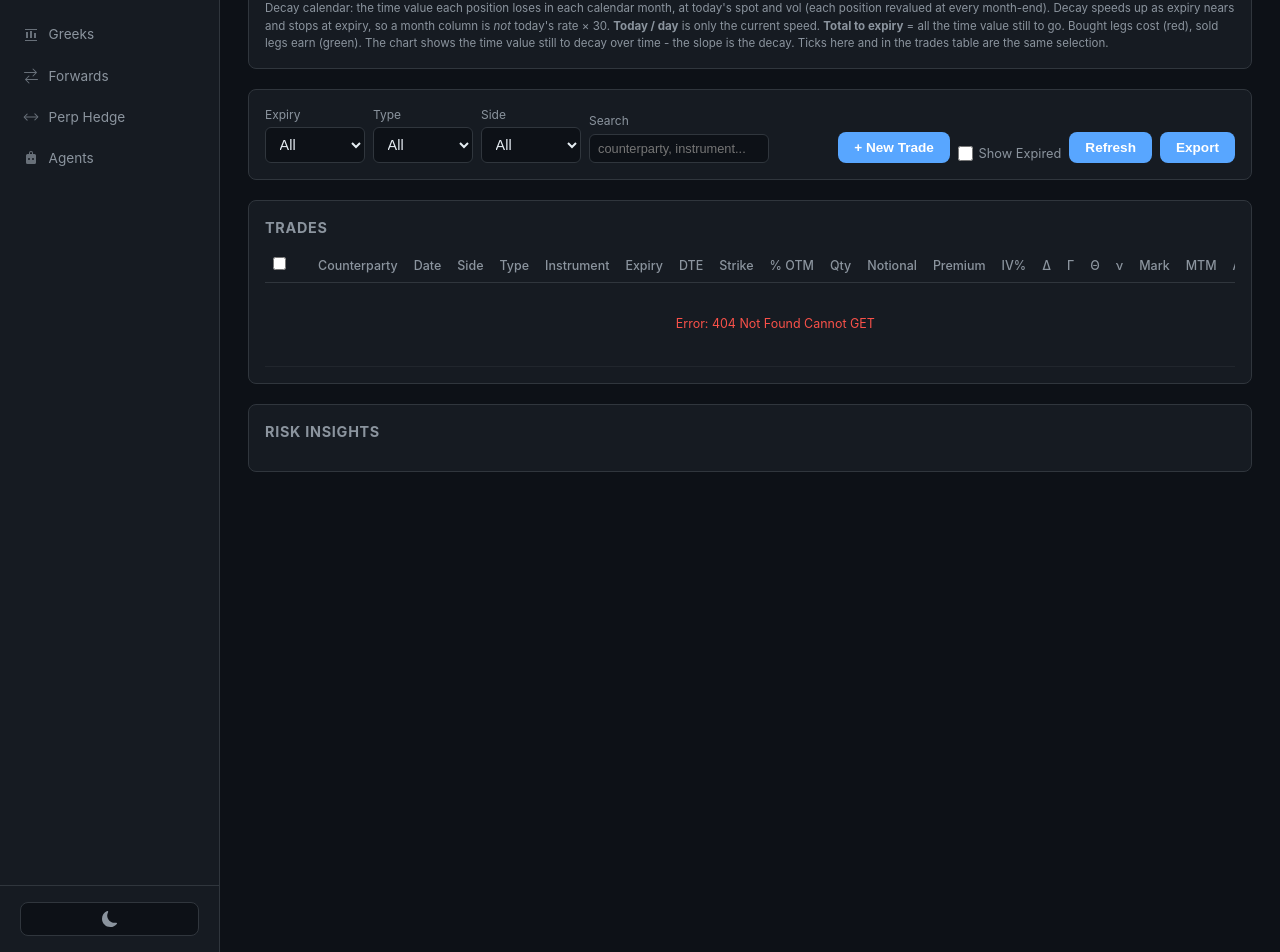
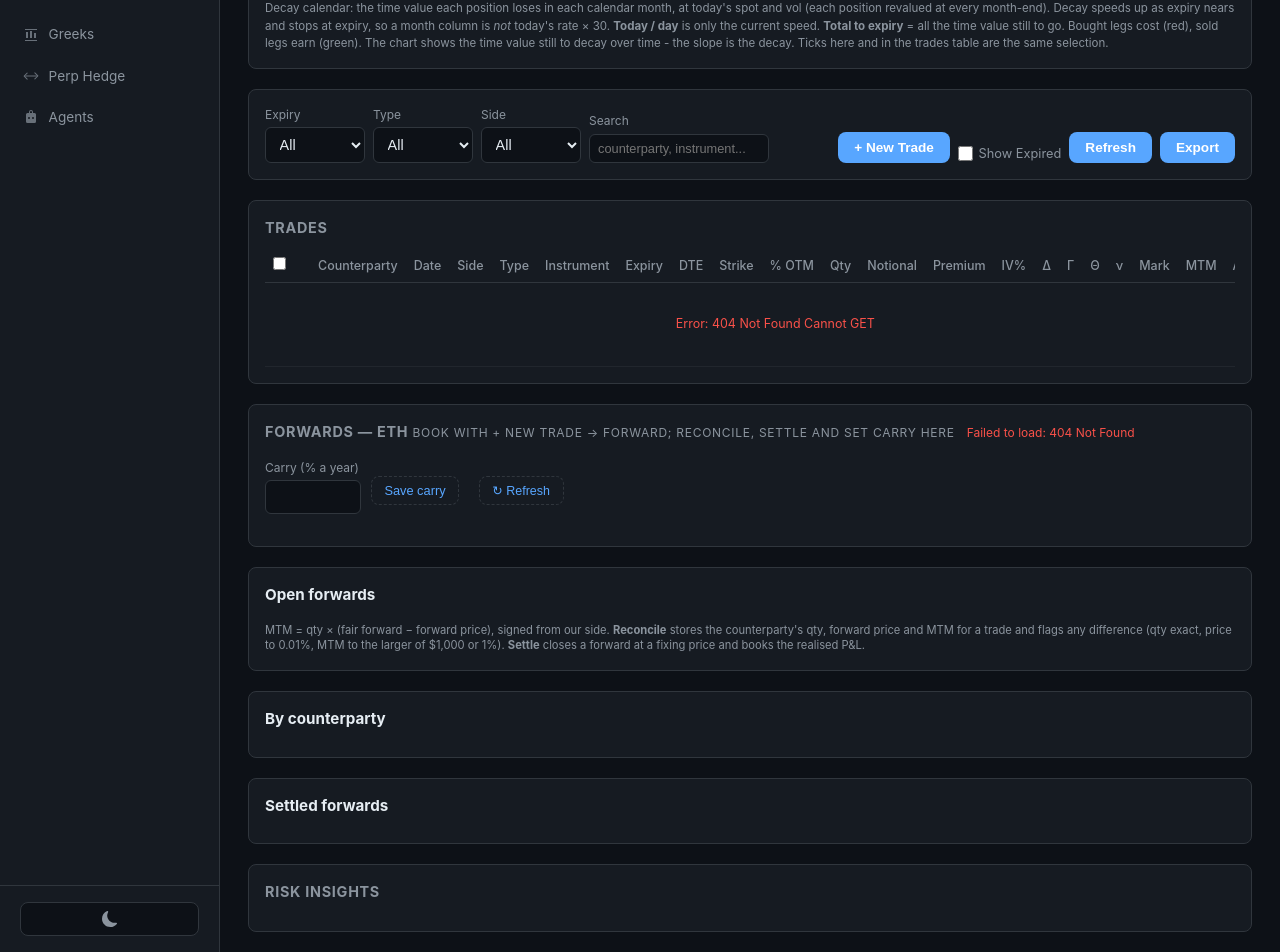
Before and after one commit to LemosPL/plgo-options, a Python web app: template src/plgo_options/web/templates/index.html in a window 1280 px wide. Shown: the part 655-1607 px from the top of the page. Run offline with Jinja, Linux system fonts and the light colour scheme; the template is opened without the code that fills it, so the values that code supplies are empty; some libraries are stand-ins or nearby versions.

Commit message:
Forwards live on the trades screen: booked in New Trade, kept in the Trades table
- New Trade gets a "Forward" preset (side, qty, forward price, ticket,
  note; Expiry reads Maturity); editing a forward reopens it there.
- Forwards are rows of the Trades table next to the options (Type
  "Forward", strike = forward price, expiry = maturity, MTM, delta), with
  Edit / Settle / Delete; the Type filter has a Forward option.
- The separate Forwards page is gone: its cards, carry, reconciliation,
  by-counterparty and settled history sit under the Trades table.
- Flowdesk's 27 Oct confirmation (sell 2,500 ETH @ 2346.5, cash-settled
  27 Nov vs Deribit 0800) is booked once at startup, keyed on its trade
  id so it is never duplicated and a delete sticks.

Co-Authored-By: Claude Opus 5.5 <noreply@anthropic.com>

```diff
--- a/src/plgo_options/data/database.py
+++ b/src/plgo_options/data/database.py
@@ -334,8 +334,10 @@ async def init_db():
     await db.execute(PERP_TRADES_SCHEMA)
     await db.execute(PERP_FUNDING_SCHEMA)
     await db.execute(COUNTERPARTY_NOTES_SCHEMA)
-    from plgo_options.data.forward_repository import ensure_tables as ensure_forward_tables
+    from plgo_options.data.forward_repository import ensure_tables as ensure_forward_tables, seed_confirmed
     await ensure_forward_tables(db)
+    if await seed_confirmed(db):
+        logger.info("Booked confirmed forwards from counterparty confirmations")
     await db.commit()
 
     # One-time seed of the ETH-book collateral allocation from the values that
--- a/src/plgo_options/web/routes/portfolio.py
+++ b/src/plgo_options/web/routes/portfolio.py
@@ -940,8 +940,8 @@ async def portfolio_pnl(asset: str = "ETH", include_expired: bool = False,
         ],
         "trades": [
             {k: t[k] for k in ("id", "counterparty", "side", "qty", "signed_qty", "forward_price",
-                               "maturity_date", "days_to_maturity", "fair_forward", "mtm", "delta",
-                               "delta_usd", "theta")}
+                               "trade_date", "maturity_date", "days_to_maturity", "fair_forward", "mtm",
+                               "delta", "delta_usd", "theta", "external_ref", "note", "recon")}
             for t in fwd_book["trades"]
         ],
     }
--- a/src/plgo_options/web/static/forwards.js
+++ b/src/plgo_options/web/static/forwards.js
@@ -84,8 +84,9 @@
   function positions() {
     const rows = book.trades.map((t) => `
       <tr class="${t.matured ? "fw-matured" : ""}">
-        <td>${t.id}</td><td>${esc(t.counterparty)}${t.external_ref || t.note
-          ? `<div class="optv3-muted" style="font-size:.7rem">${esc([t.external_ref, t.note].filter(Boolean).join(" · "))}</div>` : ""}</td>
+        <td>${t.id}</td><td title="${esc([t.external_ref, t.note].filter(Boolean).join(" · "))}">${esc(t.counterparty)}${t.external_ref || t.note
+          ? `<div class="optv3-muted fw-ref">${esc([t.external_ref ? "Ref " + t.external_ref.slice(0, 8) + (t.external_ref.length > 8 ? "…" : "") : "",
+                t.note.length > 28 ? t.note.slice(0, 28) + "…" : t.note].filter(Boolean).join(" · "))}</div>` : ""}</td>
         <td style="${t.side === "buy" ? "color:var(--green)" : "color:var(--red)"}">${t.side === "buy" ? "Buy" : "Sell"}</td>
         <td class="num">${fmt(t.qty, qtyDp())}</td>
         <td class="num">${fmt(t.forward_price, pxDp())}</td>
@@ -191,6 +192,7 @@
 
   function resetForm() {
     editingId = null;
+    if (!$("fw-f-cp")) return;           // booking moved to New Trade -> Forward
     ["fw-f-cp", "fw-f-qty", "fw-f-price", "fw-f-mdate", "fw-f-ref", "fw-f-note"].forEach((id) => { $(id).value = ""; });
     $("fw-f-side").value = "sell";
     $("fw-f-tdate").value = today();
@@ -214,6 +216,7 @@
       status(editingId ? `Forward #${editingId} amended.` : "Forward booked.");
       resetForm();
       await load();
+      refreshTradeTotals();
     } catch (e) {
       status(`${verb} failed: ${e.message}`, true);
     }
@@ -240,7 +243,7 @@
     const t = book.trades.find((x) => x.id === id);
     if (!t) return;
     try {
-      if (act === "edit") { startEdit(t); return; }
+      if (act === "edit") { if (typeof tmEditForward === "function") tmEditForward(id); return; }
       if (act === "recon") { reconOpen = reconOpen === id ? null : id; positions(); return; }
       if (act === "delete") {
         if (!confirm(`Delete forward #${id} (${t.side} ${fmt(t.qty, qtyDp())} with ${t.counterparty})? It is kept in the database as deleted.`)) return;
@@ -258,10 +261,16 @@
         status(`Forward #${id} settled: realised ${usd(pnl)}.`);
       }
       await load();
+      refreshTradeTotals();
     } catch (e) {
       status(`${act} failed: ${e.message}`, true);
     }
   }
+
+  // Used by the trades table's forward rows (Settle / Delete buttons).
+  window.fwReload = load;
+  window.fwSettle = async (id) => { if (!book) await load(); onAction("settle", id); };
+  window.fwDelete = async (id) => { if (!book) await load(); onAction("delete", id); };
 
   async function saveRecon(id) {
     const num = (elId) => { const v = $(elId).value; return v === "" ? null : parseFloat(v); };
@@ -276,8 +285,17 @@
     }
   }
 
+  // Trade Management's totals bar reads the forwards from /pnl: reload it.
+  function refreshTradeTotals() {
+    try { if (typeof tmLoad === "function") tmLoad(); } catch (_) { /* totals refresh on next visit */ }
+  }
+
   // ── wiring ────────────────────────────────────────────────────
-  document.querySelector('.nav-item[data-page="forwards"]')?.addEventListener("click", () => { resetForm(); load(); });
+  // Lives on Trade Management's Trades tab: load with the page (the sidebar
+  // asset switch re-clicks the active page, so ETH/FIL follows too).
+  document.querySelector('.nav-item[data-page="trades"]')?.addEventListener("click", () => { if (!editingId) resetForm(); load(); });
+  document.querySelector('.sub-tab-btn[data-subtab="tm-trades"]')?.addEventListener("click", load);
+  if (document.getElementById("page-trades")?.classList.contains("active")) { resetForm(); load(); }
   $("fw-refresh")?.addEventListener("click", load);
   $("fw-f-submit")?.addEventListener("click", submitForm);
   $("fw-f-cancel")?.addEventListener("click", resetForm);
--- a/src/plgo_options/web/static/style.css
+++ b/src/plgo_options/web/static/style.css
@@ -1773,16 +1773,16 @@ select { margin-bottom: .5rem; }
 #cp-content > .card:first-child, #gk-content > .card:first-child { margin-top: 1.25rem; }
 
 /* ── Forwards (forwards.js) ─────────────────────────────────── */
-#page-forwards .card { margin-bottom: 1.25rem; }
+#tm-forwards .card { margin-bottom: 1.25rem; }
 .fw-cards { display: grid; grid-template-columns: repeat(6, 1fr); gap: .9rem; margin-top: 1rem; }
 @media (max-width: 1100px) { .fw-cards { grid-template-columns: repeat(3, 1fr); } }
 .fw-form-grid { display: grid; grid-template-columns: repeat(4, minmax(0, 1fr)); gap: .6rem 1rem; }
 .fw-form-grid label { display: flex; flex-direction: column; gap: .25rem; font-size: .75rem; color: var(--muted); }
 .fw-form-grid input, .fw-form-grid select { font-size: .85rem; }
-#page-forwards .chain-wrapper { max-height: none; overflow-x: auto; }
-#page-forwards table.pf-table { width: 100%; border-collapse: collapse; font-size: .8rem; }
-#page-forwards .pf-table th, #page-forwards .pf-table td { padding: .38rem .6rem; border-bottom: 1px solid var(--border); text-align: center; white-space: nowrap; }
-#page-forwards .pf-table th { background: var(--surface); font-weight: 600; }
+#tm-forwards .chain-wrapper { max-height: none; overflow-x: auto; }
+#tm-forwards table.pf-table { width: 100%; border-collapse: collapse; font-size: .8rem; }
+#tm-forwards .pf-table th, #tm-forwards .pf-table td { padding: .38rem .6rem; border-bottom: 1px solid var(--border); text-align: center; white-space: nowrap; }
+#tm-forwards .pf-table th { background: var(--surface); font-weight: 600; }
 .fw-actions button { width: auto; padding: .15rem .45rem; font-size: .72rem; margin: 0 .1rem; }
 .fw-badge { font-size: .7rem; padding: .08rem .45rem; border-radius: 9px; border: 1px solid var(--border); color: var(--muted); }
 .fw-ok { color: var(--green); border-color: var(--green); }
@@ -1793,6 +1793,10 @@ select { margin-bottom: .5rem; }
 .fw-recon input { width: 9rem; }
 .fw-recon button { width: auto; }
 .fw-breaks { flex-basis: 100%; margin: .3rem 0 0 1rem; color: var(--red); font-size: .78rem; }
-#page-forwards .pf-table th, #page-forwards .pf-table td { padding: .38rem .45rem; }
-#page-forwards .fw-actions { white-space: nowrap; }
+#tm-forwards .pf-table th, #tm-forwards .pf-table td { padding: .38rem .45rem; }
+#tm-forwards .fw-actions { white-space: nowrap; }
 .fw-actions button { padding: .12rem .35rem; font-size: .7rem; }
+.fw-ref { font-size: .7rem; max-width: 16rem; overflow: hidden; text-overflow: ellipsis; margin: 0 auto; }
+
+.tm-fwd-badge { font-size: .7rem; padding: .05rem .4rem; border-radius: 8px; border: 1px solid #a371f7; color: #a371f7; }
+tr.tm-row-forward td { background: rgba(163, 113, 247, .05); }
--- a/src/plgo_options/web/templates/index.html
+++ b/src/plgo_options/web/templates/index.html
@@ -6,7 +6,7 @@
   <title>PLGO Options</title>
   <script src="https://cdn.plot.ly/plotly-2.35.0.min.js"></script>
   <script src="https://cdn.sheetjs.com/xlsx-0.20.3/package/dist/xlsx.full.min.js"></script>
-  <link rel="stylesheet" href="/static/style.css?v=22">
+  <link rel="stylesheet" href="/static/style.css?v=25">
 
   <!-- ══════════════════════════════════════════════════════════════════
        Startup error overlay. MUST stay inline and MUST stay above app.js.
@@ -186,10 +186,6 @@
       <svg width="16" height="16" viewBox="0 0 16 16" fill="currentColor"><path d="M2 2h12v1H2V2zm0 11h12v1H2v-1zM3 5h2v6H3V5zm4-1h2v7H7V4zm4 2h2v5h-2V6z"/></svg>
       Greeks
     </li>
-    <li class="nav-item" data-page="forwards">
-      <svg width="16" height="16" viewBox="0 0 16 16" fill="currentColor"><path d="M1 4.5a.5.5 0 01.5-.5h10.793L9.646 1.354a.5.5 0 11.708-.708l3.5 3.5a.5.5 0 010 .708l-3.5 3.5a.5.5 0 01-.708-.708L12.293 5H1.5a.5.5 0 01-.5-.5zM15 11.5a.5.5 0 01-.5.5H3.707l2.647 2.646a.5.5 0 01-.708.708l-3.5-3.5a.5.5 0 010-.708l3.5-3.5a.5.5 0 11.708.708L3.707 11H14.5a.5.5 0 01.5.5z"/></svg>
-      Forwards
-    </li>
     <li class="nav-item" data-page="perps">
       <svg width="16" height="16" viewBox="0 0 16 16" fill="currentColor"><path d="M1 8a.5.5 0 01.5-.5h13a.5.5 0 010 1h-13A.5.5 0 011 8z"/><path d="M11.5 4.5a.5.5 0 01.707 0l3 3a.5.5 0 010 .707l-3 3a.5.5 0 01-.707-.707L14.293 8l-2.793-2.793a.5.5 0 010-.707z"/><path d="M4.5 11.5a.5.5 0 01-.707 0l-3-3a.5.5 0 010-.707l3-3a.5.5 0 11.707.707L1.707 8l2.793 2.793a.5.5 0 010 .707z"/></svg>
       Perp Hedge
@@ -299,6 +295,7 @@
             <option value="">All</option>
             <option value="Call">Call</option>
             <option value="Put">Put</option>
+            <option value="Forward">Forward</option>
           </select>
         </label>
         <label class="pf-filter-label">Side
@@ -365,6 +362,46 @@
         </table>
       </div>
     </section>
+
+
+    <!-- Forward trades (cash-settled): booked, reconciled and settled here, on the
+         trades screen; they also flow into every risk view (see routes/forwards.py). -->
+    <div id="tm-forwards">
+    <section class="card">
+      <div class="collat-header">
+        <div class="collat-header-left">
+          <h2 style="margin:0">Forwards — <span id="fw-asset-label">ETH</span> <small style="font-weight:400;color:var(--muted);font-size:.75rem">book with + New Trade → Forward; reconcile, settle and set carry here</small></h2>
+          <span id="fw-status" class="optv3-muted" style="font-size:.75rem"></span>
+        </div>
+        <div class="collat-header-right rr-controls">
+          <label class="pf-filter-label" title="Annual carry used to mark open forwards: fair forward = spot x (1 + carry x time to maturity). 0% = forward at spot.">Carry (% a year)
+            <input type="number" id="fw-carry" step="0.25" style="width:6rem">
+          </label>
+          <button id="fw-carry-save" class="btn-secondary" style="width:auto">Save carry</button>
+          <span id="fw-carry-info" class="optv3-muted" style="font-size:.72rem"></span>
+          <button id="fw-refresh" class="btn-secondary collat-refresh-btn" style="width:auto">↻ Refresh</button>
+        </div>
+      </div>
+      <div id="fw-cards" class="fw-cards"></div>
+    </section>
+
+
+    <section class="card">
+      <h3 class="rr-h">Open forwards</h3>
+      <div id="fw-positions" class="chain-wrapper"></div>
+      <p class="optv3-hint" style="margin:.4rem 0 0">MTM = qty × (fair forward − forward price), signed from our side. <b>Reconcile</b> stores the counterparty's qty, forward price and MTM for a trade and flags any difference (qty exact, price to 0.01%, MTM to the larger of $1,000 or 1%). <b>Settle</b> closes a forward at a fixing price and books the realised P&amp;L.</p>
+    </section>
+
+    <section class="card">
+      <h3 class="rr-h">By counterparty</h3>
+      <div id="fw-bycp" class="chain-wrapper"></div>
+    </section>
+
+    <section class="card">
+      <h3 class="rr-h">Settled forwards</h3>
+      <div id="fw-settled" class="chain-wrapper"></div>
+    </section>
+      </div>
 
     <!-- Risk insights -->
     <section class="card" id="tm-insights-section">
@@ -4000,6 +3982,7 @@
       <button type="button" class="tf-preset" data-preset="straddle">Straddle</button>
       <button type="button" class="tf-preset" data-preset="strangle">Strangle</button>
       <button type="button" class="tf-preset" data-preset="iron_condor">Iron Condor</button>
+      <button type="button" class="tf-preset" data-preset="forward" title="Cash-settled forward on the asset selected in the sidebar">Forward</button>
     </div>
 
     <form id="trade-form" novalidate>
@@ -4014,12 +3997,38 @@
         <label class="modal-field">Trade Date
           <input type="date" id="tf-trade-date">
         </label>
-        <label class="modal-field">Expiry
+        <label class="modal-field"><span id="tf-expiry-label">Expiry</span>
           <input type="date" id="tf-expiry">
         </label>
-        <label class="modal-field">Ref Spot
+        <label class="modal-field" id="tf-ref-spot-field">Ref Spot
           <input type="number" id="tf-ref-spot" step="0.01" placeholder="auto-filled">
         </label>
+      </div>
+
+      <!-- Forward fields (Forward preset / editing a forward) -->
+      <div id="tf-forward-section" style="display:none">
+        <input type="hidden" id="tf-fwd-id">
+        <div class="modal-grid">
+          <label class="modal-field">Side
+            <select id="tf-fwd-side">
+              <option value="sell">Sell (short)</option>
+              <option value="buy">Buy (long)</option>
+            </select>
+          </label>
+          <label class="modal-field">Qty (tokens)
+            <input type="number" id="tf-fwd-qty" step="any" min="0">
+          </label>
+          <label class="modal-field">Forward price ($)
+            <input type="number" id="tf-fwd-price" step="any" min="0">
+          </label>
+          <label class="modal-field">Ticket / ref
+            <input type="text" id="tf-fwd-ref">
+          </label>
+          <label class="modal-field" style="grid-column:1 / -1">Note
+            <input type="text" id="tf-fwd-note" placeholder="e.g. cash-settled vs Deribit 0800 UTC fixing">
+          </label>
+        </div>
+        <p style="font-size:.72rem;color:var(--muted);margin:.4rem 0 0">Cash-settled: at maturity only qty × (fixing − forward price) is paid, in USD/USDC. Asset = the one selected in the sidebar.</p>
       </div>
 
       <!-- Single-leg fields (shown for single/edit) -->
@@ -4239,9 +4248,9 @@
   </div>
 </div>
 
-<script src="/static/app.js?v=203"></script>
+<script src="/static/app.js?v=204"></script>
 <script src="/static/agents.js?v=33"></script>
 <script src="/static/risk.js?v=7"></script>
-<script src="/static/forwards.js?v=1"></script>
+<script src="/static/forwards.js?v=4"></script>
 </body>
 </html>
```
Also changed, not shown: other parts of src/plgo_options/web/templates/index.html (+0 -55 lines), src/plgo_options/data/forward_repository.py (+26 -0 lines), tests/test_forwards.py (+20 -0 lines), src/plgo_options/web/static/app.js.
